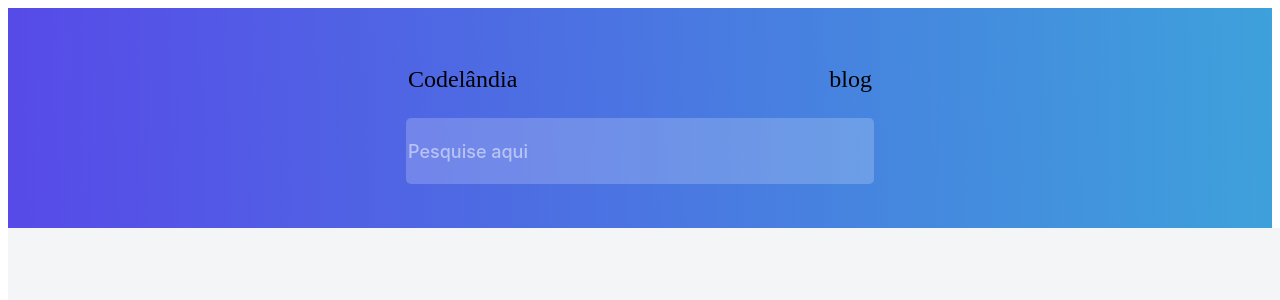
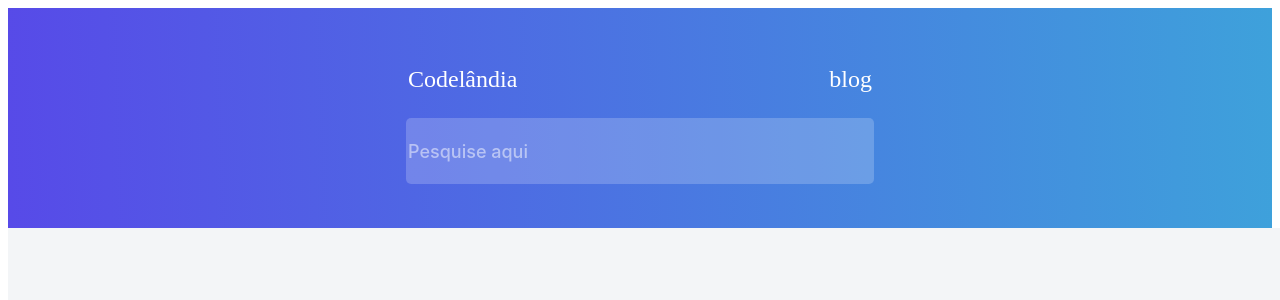
Before and after one commit to BiancaGrenzel/code-blog, a React (Vite) app: page / in a window 1280 px wide. Shown: the top 300 px of the page. Built offline with nearby package versions, Linux system fonts and the light colour scheme.

Commit message:
feat: use color props on typography

```diff
--- a/src/core/components/header/index.jsx
+++ b/src/core/components/header/index.jsx
@@ -6,8 +6,8 @@ import Input from '../input'
 function Home() {
   return (
     <Header>
-      <Typography.Title>Codelândia</Typography.Title>
-      <Typography.Subtitle>blog</Typography.Subtitle>
+      <Typography.Title color='#fff'>Codelândia</Typography.Title>
+      <Typography.Subtitle color='#fff'>blog</Typography.Subtitle>
       <Input placeholder='Pesquise aqui'/>
     </Header>
   )
```
